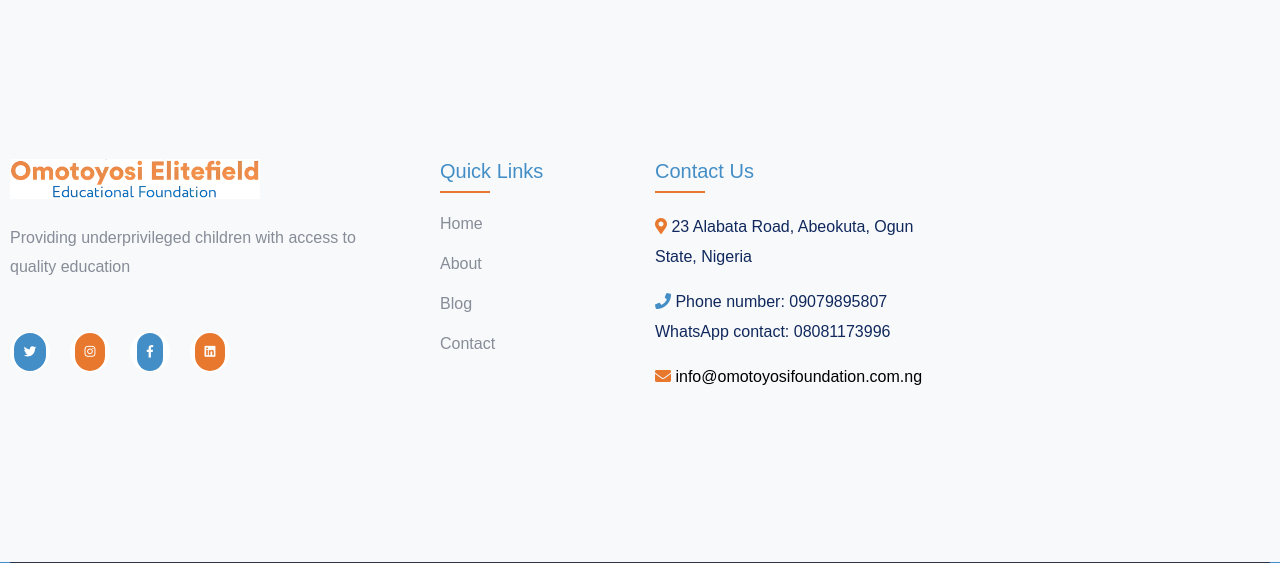
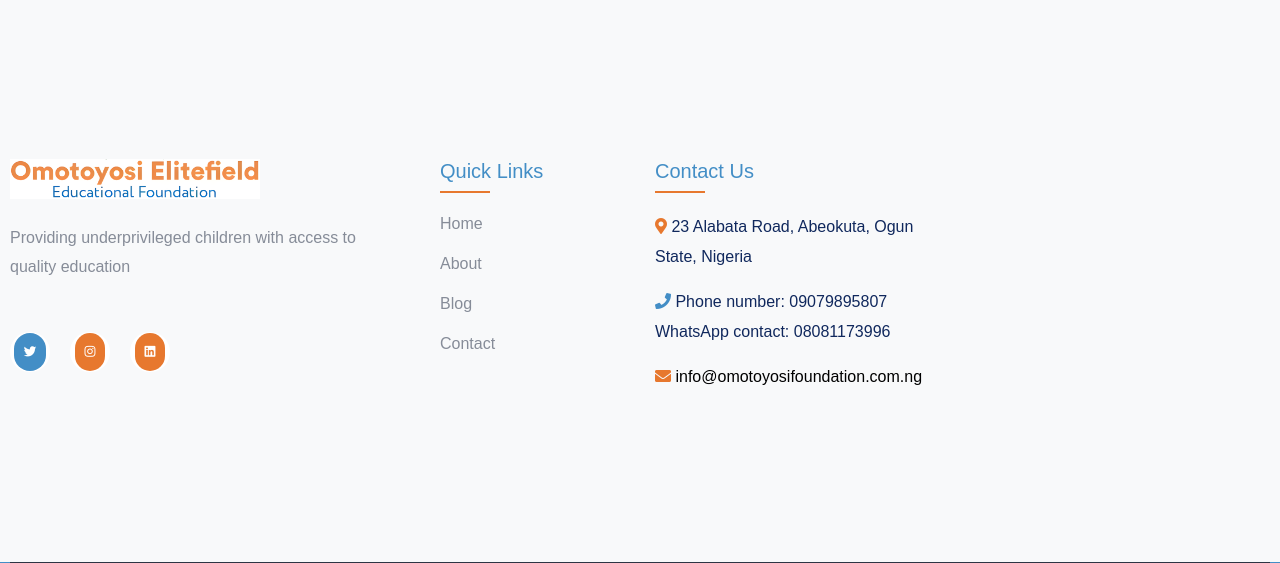
Before and after one commit to isaac0yen/omotoyosi-elitefield, a PHP site: page /about.php in a window 1280 px wide. Shown: the part 4752-5315 px from the top of the page. Run offline with PHP 8.4, Linux system fonts and the light colour scheme; data that the repository does not hold is empty; some libraries are stand-ins or nearby versions; some web fonts are replaced.

Commit message:
chore: remove Facebook social media link from footer

```diff
--- a/includes/footer.php
+++ b/includes/footer.php
@@ -22,9 +22,6 @@
                                 </a>
                                 <a href="<?php echo $siteConfig['social_media']['instagram']; ?>" class="hover:opacity-80 transition-opacity">
                                     <i class="fab fa-instagram text-xl p-3 rounded-full bg-[#E7782E] text-white hover:bg-opacity-90"></i>
-                                </a>
-                                <a href="<?php echo $siteConfig['social_media']['facebook']; ?>" class="hover:opacity-80 transition-opacity">
-                                    <i class="fab fa-facebook-f text-xl p-3 rounded-full bg-[#438EC6] text-white hover:bg-opacity-90"></i>
                                 </a>
                                 <a href="<?php echo $siteConfig['social_media']['linkedin']; ?>" class="hover:opacity-80 transition-opacity">
                                     <i class="fab fa-linkedin text-xl p-3 rounded-full bg-[#E7782E] text-white hover:bg-opacity-90"></i>
```
